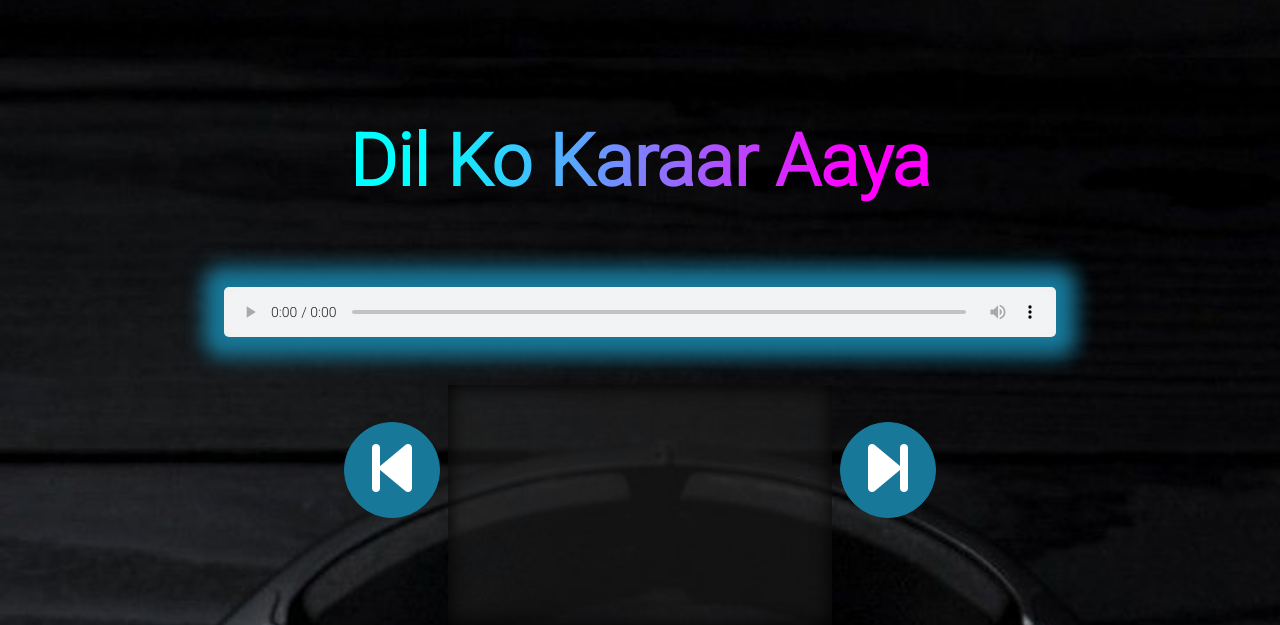
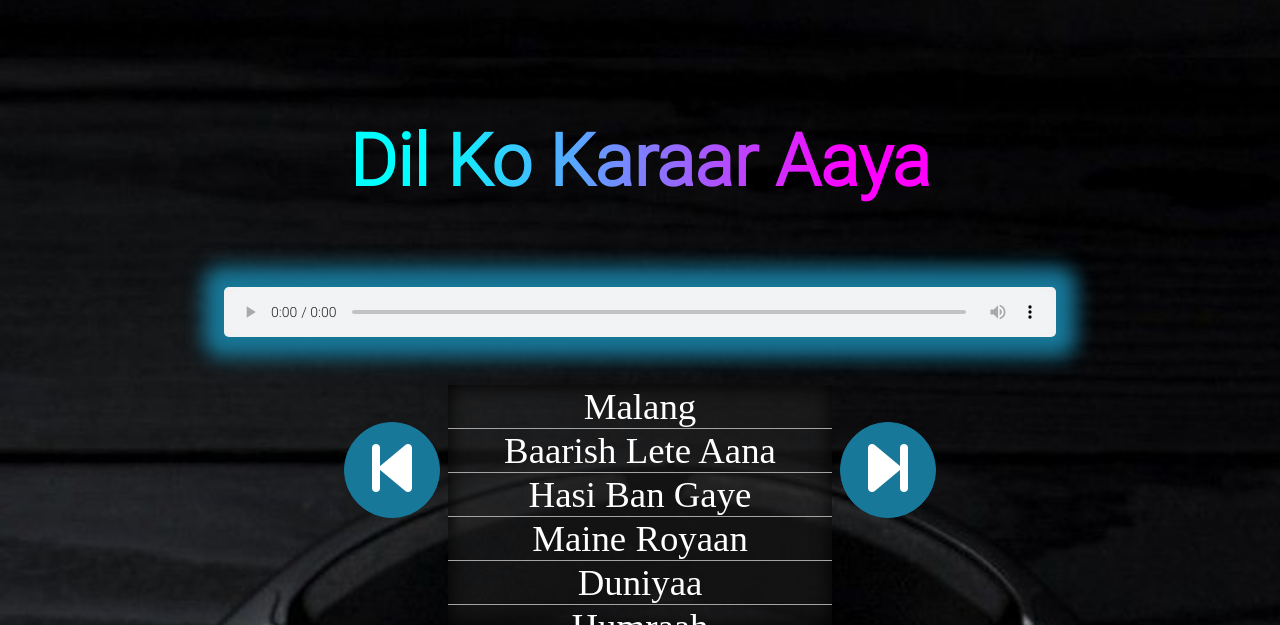
Before and after one commit to EASAU/Musify, a plain HTML site: page index.html in a window 1280 px wide. Shown: the part 663-1288 px from the top of the page. Drawn offline with Linux system fonts and the light colour scheme; a web font is replaced by a local one.

Commit message:
Update index.html

```diff
--- a/index.html
+++ b/index.html
@@ -715,6 +715,20 @@
         // Call the updatePlaylistDisplay function initially to populate the playlist display
         updatePlaylistDisplay();
 
+        // Function to update the playlist display
+        function updatePlaylistDisplay() {
+            playlistDisplay.innerHTML = ''; // Clear the current content
+            currentPlaylist.forEach((song, index) => {
+                const songElement = document.createElement('div');
+                songElement.textContent = song.name;
+                songElement.addEventListener('click', () => {
+                    currentIndex = index; // Update the current index to match the clicked song
+                    playSong(index); // Play the clicked song
+                });
+                playlistDisplay.appendChild(songElement);
+            });
+        }
+
         // Function to play a specific song by index
         function playSong(index) {
             currentIndex = index;
@@ -722,6 +736,7 @@
             audioPlayer.play();
             audioName.textContent = ' ' + currentPlaylist[currentIndex].name;
         }
+
         // PlaylistDisplay ends
     </script>
 </body>
```
